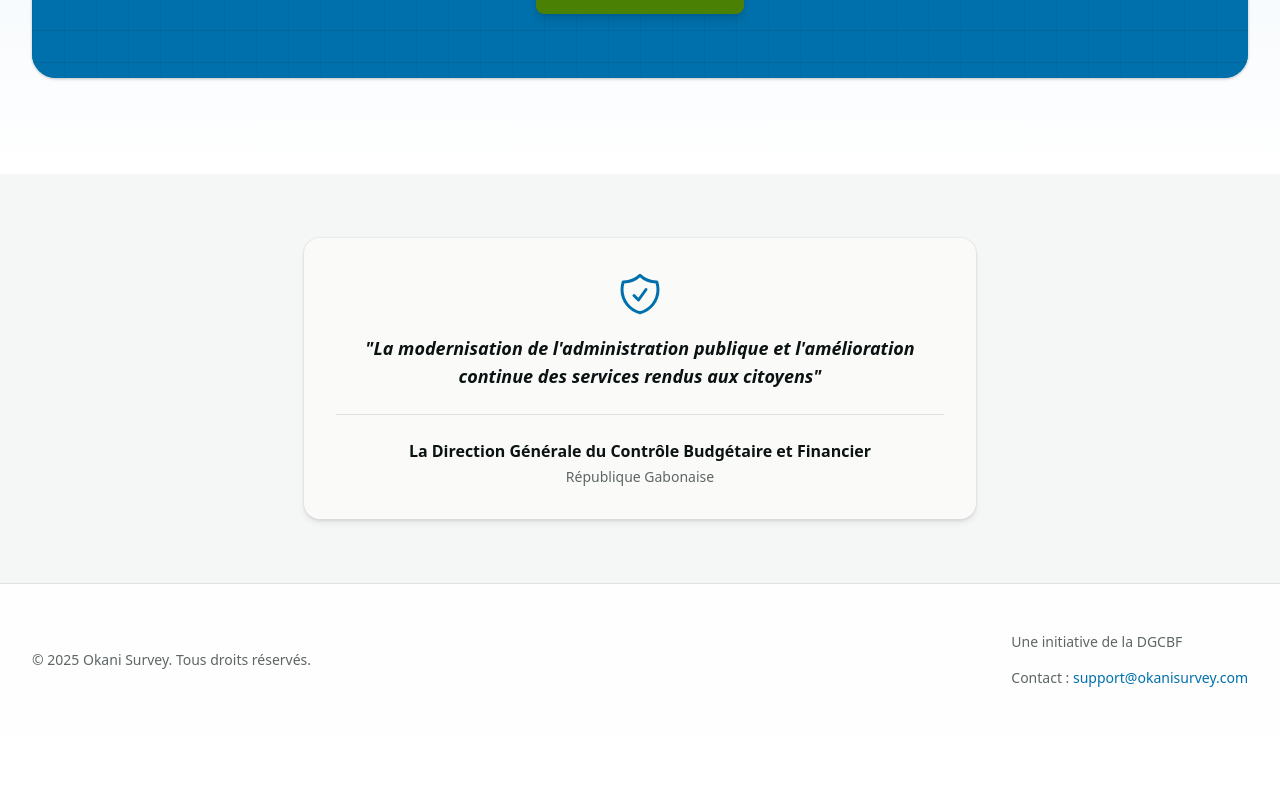
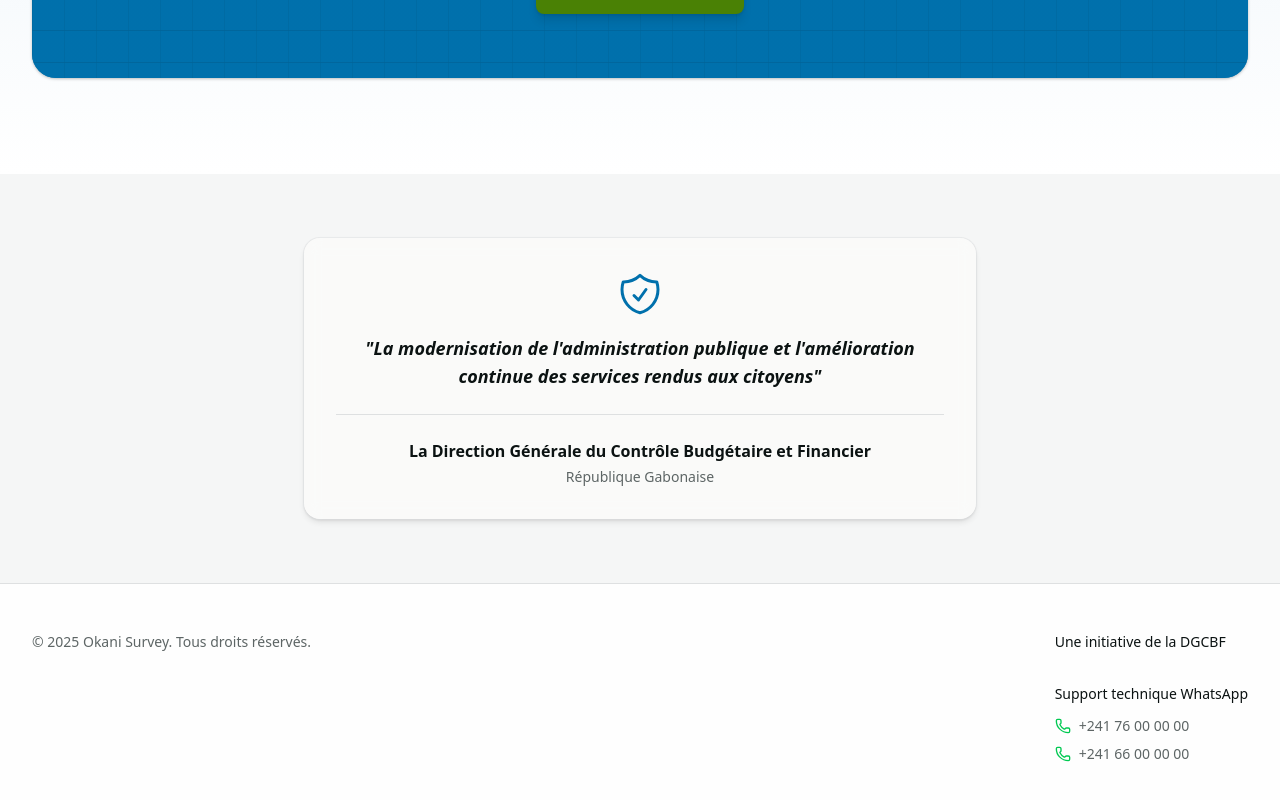
Before and after one commit to titoo-dev/okani-survey, a Next.js app: page / in a window 1280 px wide. Shown: the part 3401-4201 px from the top of the page. Before the commit the page ends 4137 px from the top, so only its background shows below. Built offline with nearby package versions, Linux system fonts and the light colour scheme.

Commit message:
Update footer component to include WhatsApp support links
- Enhanced the footer by adding WhatsApp support contact options, improving user accessibility to technical support.
- Updated text styling for better visibility and organization, ensuring a clearer presentation of information.

```diff
--- a/components/footer.tsx
+++ b/components/footer.tsx
@@ -1,14 +1,40 @@
+import { Phone } from "lucide-react";
+
 export const Footer = () => {
   return (
     <footer className="border-t border-border bg-card/30">
-      <div className="mx-auto max-w-7xl px-6 py-12 md:flex md:items-center md:justify-between lg:px-8">
-        <div className="flex flex-col gap-4 md:order-2">
-          <p className="text-sm leading-5 text-muted-foreground">
-            Une initiative de la DGCBF
-          </p>
-          <p className="text-sm leading-5 text-muted-foreground">
-            Contact : <a href="mailto:support@okanisurvey.com" className="text-primary hover:underline">support@okanisurvey.com</a>
-          </p>
+      <div className="mx-auto max-w-7xl px-6 py-12 md:flex md:items-start md:justify-between lg:px-8">
+        <div className="flex flex-col gap-6 md:order-2">
+          <div>
+            <p className="text-sm font-medium text-foreground mb-2">
+              Une initiative de la DGCBF
+            </p>
+          </div>
+          <div>
+            <p className="text-sm font-medium text-foreground mb-3">
+              Support technique WhatsApp
+            </p>
+            <div className="flex flex-col gap-2">
+              <a
+                href="https://wa.me/24176000000"
+                className="flex items-center gap-2 text-sm text-muted-foreground hover:text-primary transition-colors group"
+                target="_blank"
+                rel="noopener noreferrer"
+              >
+                <Phone className="w-4 h-4 text-green-500 group-hover:scale-110 transition-transform" />
+                <span>+241 76 00 00 00</span>
+              </a>
+              <a
+                href="https://wa.me/24166000000"
+                className="flex items-center gap-2 text-sm text-muted-foreground hover:text-primary transition-colors group"
+                target="_blank"
+                rel="noopener noreferrer"
+              >
+                <Phone className="w-4 h-4 text-green-500 group-hover:scale-110 transition-transform" />
+                <span>+241 66 00 00 00</span>
+              </a>
+            </div>
+          </div>
         </div>
         <div className="mt-8 md:order-1 md:mt-0">
           <p className="text-sm leading-5 text-muted-foreground">
```
